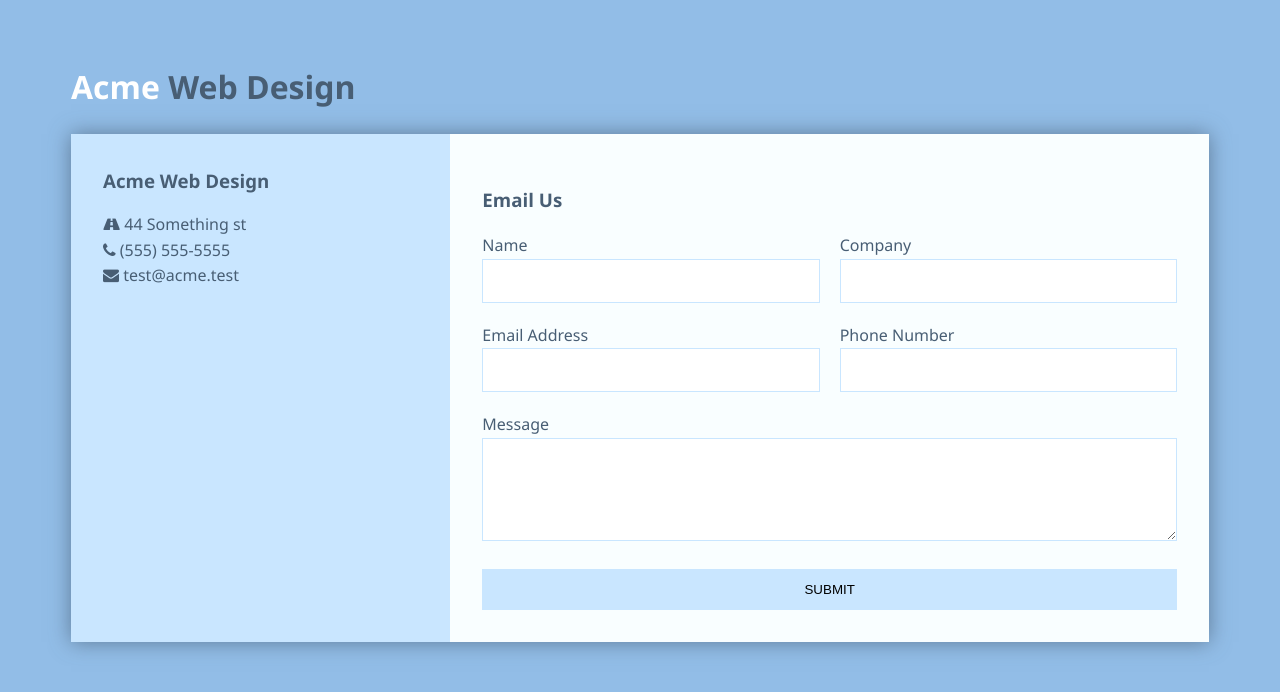
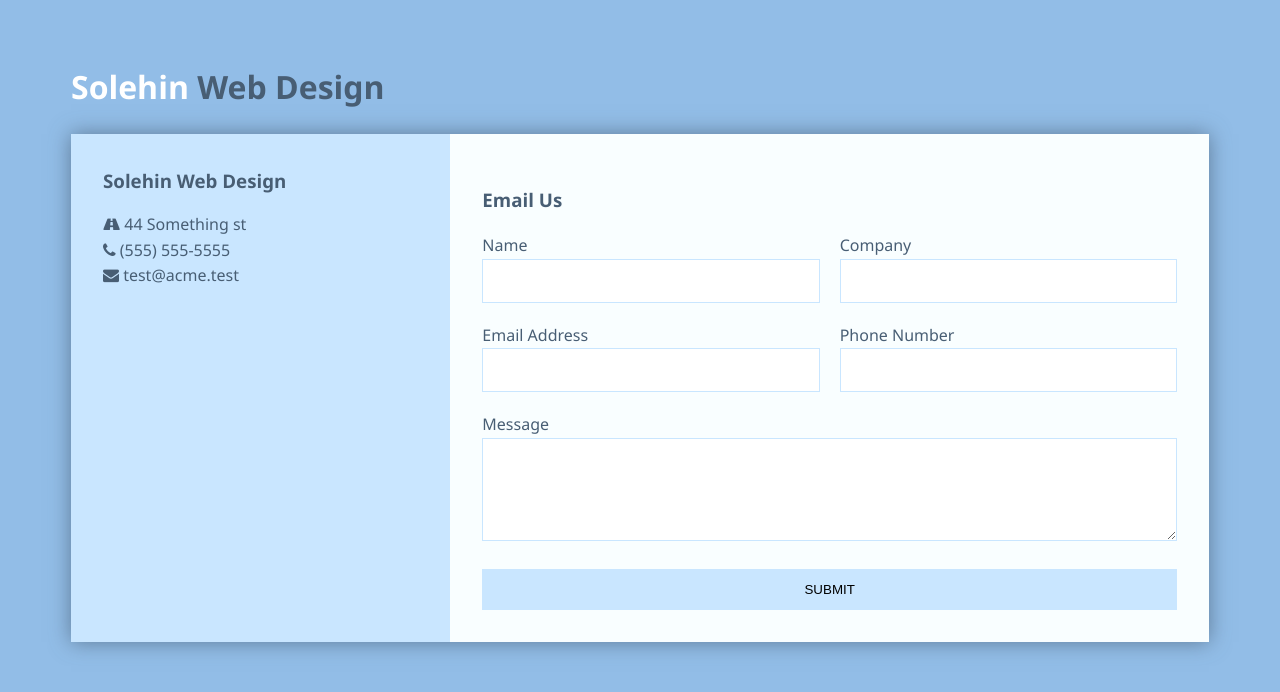
Before and after one commit to ahmadsolehin/Mobile-Responsive-Contact-Form-Grid-CSS-Layout, a plain HTML site: page index.html in a window 1280 px wide. Drawn offline with nearby package versions, Linux system fonts and the light colour scheme.

Commit message:
Update index.html

```diff
--- a/index.html
+++ b/index.html
@@ -4,17 +4,17 @@
   <meta charset="UTF-8">
   <meta name="viewport" content="width=device-width, initial-scale=1.0">
   <meta http-equiv="X-UA-Compatible" content="ie=edge">
-  <title>Acme Web Design</title>
+  <title>Solehin Web Design</title>
   <link href="https://maxcdn.bootstrapcdn.com/font-awesome/4.7.0/css/font-awesome.min.css" rel="stylesheet" integrity="sha384-wvfXpqpZZVQGK6TAh5PVlGOfQNHSoD2xbE+QkPxCAFlNEevoEH3Sl0sibVcOQVnN" crossorigin="anonymous">
   <link rel="stylesheet" href="https://cdnjs.cloudflare.com/ajax/libs/animate.css/3.5.2/animate.css" />
   <link rel="stylesheet" href="style.css">
 </head>
 <body>
   <div class="container">
-    <h1 class="brand"><span>Acme</span> Web Design</h1>
+    <h1 class="brand"><span>Solehin</span> Web Design</h1>
     <div class="wrapper animated bounceInLeft">
       <div class="company-info">
-        <h3>Acme Web Design</h3>
+        <h3>Solehin Web Design</h3>
         <ul>
           <li><i class="fa fa-road"></i> 44 Something st</li>
           <li><i class="fa fa-phone"></i> (555) 555-5555</li>
```
